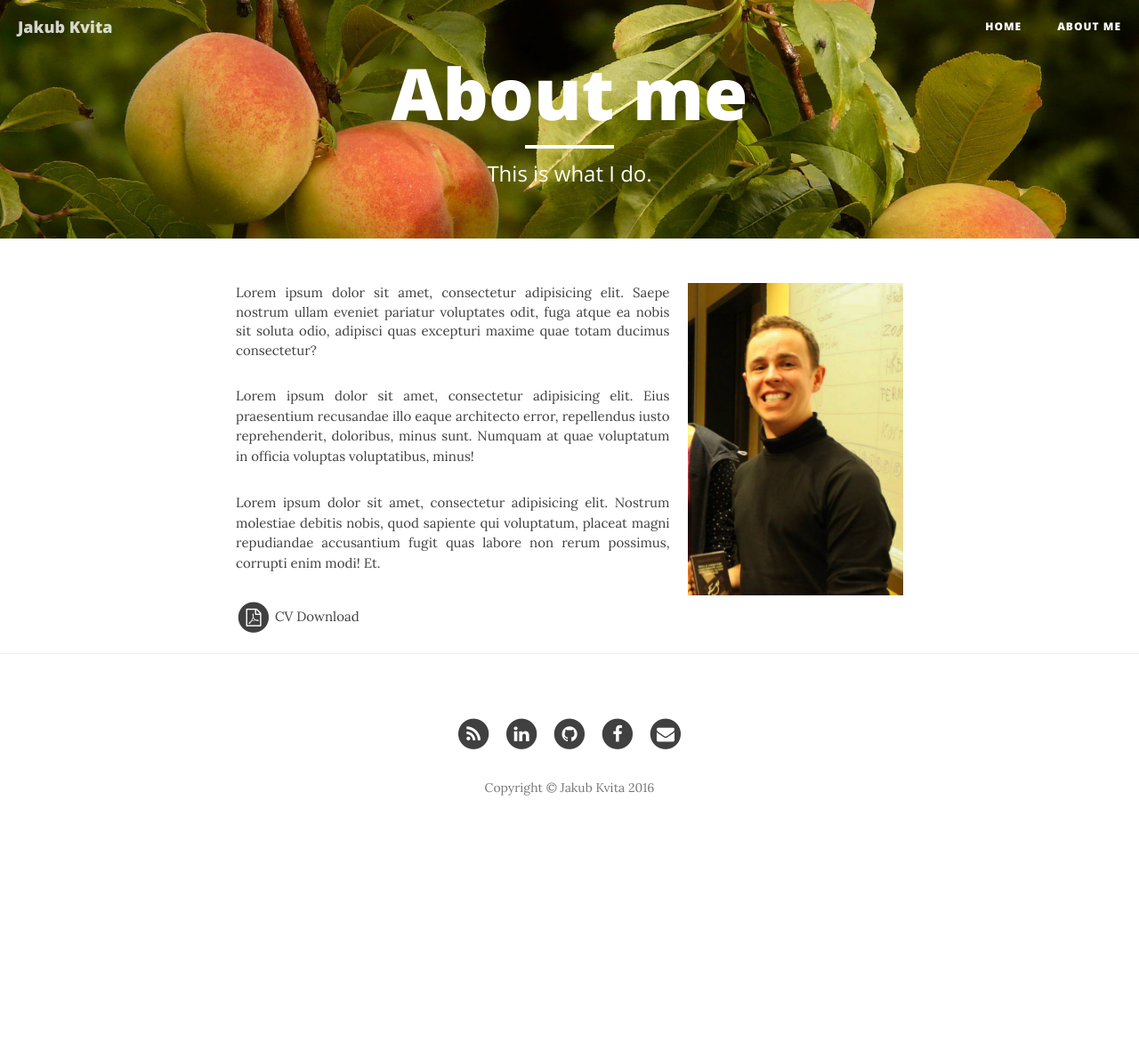
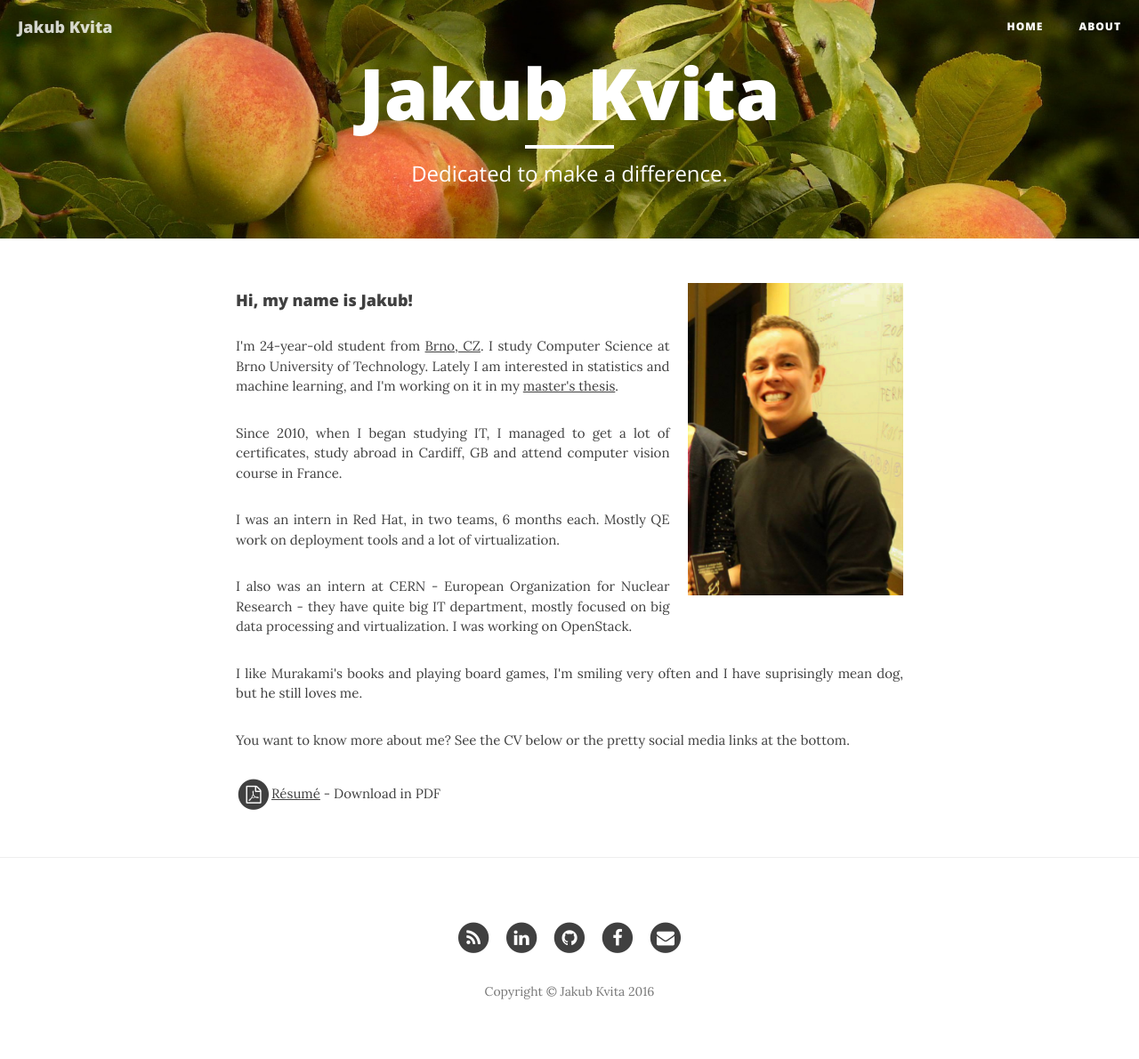
Before and after one commit to kvitajakub/kvitajakub.github.io, a Jekyll site: the page built from about.html, in a window 1280 px wide. Shown: the whole page at 89% size. Built offline with Jekyll 4.4.1, drawn with Linux system fonts in a browser that asks for light colours; nearby versions of some CDN libraries; before the commit the page ends 961 px from its top, so only the background shows below that.

Commit message:
about page finished

```diff
--- a/_config.yml
+++ b/_config.yml
@@ -13,6 +13,6 @@ email: kvitajakub@gmail.com
 markdown: kramdown
 highlighter: pygments
 permalink: pretty
-paginate: 8
+paginate: 6
 exclude: ["less","node_modules","Gruntfile.js","package.json","README.md", "articles.html"]
 # gems: [jekyll-paginate]
--- a/_layouts/page.html
+++ b/_layouts/page.html
@@ -8,7 +8,7 @@ layout: default
         <div class="row">
             <div class="col-lg-8 col-lg-offset-2 col-md-10 col-md-offset-1">
                 <div class="site-heading">
-                    <h1>{% if page.title %}{{ page.title }}{% elsif page.first-title %}{{ page.first-title }}{% else %}{{ site.title }}{% endif %}</h1>
+                    <h1>{% if page.first-title %}{{ page.first-title }}{% elsif page.title %}{{ page.title }}{% else %}{{ site.title }}{% endif %}</h1>
                     <hr class="small">
                     <span class="subheading">{{ page.description }}</span>
                 </div>
--- a/about.html
+++ b/about.html
@@ -1,21 +1,28 @@
 ---
 layout: page
-title: "About me"
-description: "This is what I do."
+title: "About"
+first-title: "Jakub Kvita"
+description: "Dedicated to make a difference."
 redefined-size: "col-lg-8 col-lg-offset-2 col-md-10 col-md-offset-1 text-justify"
 ---
 
 <img src="{{ site.baseurl }}/img/profil.jpg" style="width:35%;float:right; padding-bottom:4px; padding-left: 15pt">
-Lorem ipsum dolor sit amet, consectetur adipisicing elit. Saepe nostrum ullam eveniet pariatur voluptates odit, fuga atque ea nobis sit soluta odio, adipisci quas excepturi maxime quae totam ducimus consectetur?
+<h4>Hi, my name is Jakub!</h4>
+<p>I'm 24-year-old student from <a href="https://www.google.com/maps/place/Brno,+CZ">Brno, CZ</a>. I study Computer Science at Brno University of Technology. Lately I am interested in statistics and machine learning, and I'm working on it in my <a href="https://github.com/kvitajakub/MasterThesis/raw/2f29161d617f0d4b7feec8f9a2a23b557b3583f1/diplomka.pdf">master's thesis</a>.</p>
 
-<p>Lorem ipsum dolor sit amet, consectetur adipisicing elit. Eius praesentium recusandae illo eaque architecto error, repellendus iusto reprehenderit, doloribus, minus sunt. Numquam at quae voluptatum in officia voluptas voluptatibus, minus!</p>
+<p>Since 2010, when I began studying IT, I managed to get a lot of certificates, study abroad in Cardiff, GB and attend computer vision course in France.</p>
 
-<p>Lorem ipsum dolor sit amet, consectetur adipisicing elit. Nostrum molestiae debitis nobis, quod sapiente qui voluptatum, placeat magni repudiandae accusantium fugit quas labore non rerum possimus, corrupti enim modi! Et.</p>
+<p>I was an intern in Red Hat, in two teams, 6 months each. Mostly QE work on deployment tools and a lot of virtualization.</p>
 
-<a href="https://github.com/kvitajakub/moderncv-Kvita/raw/master/kvitajakub-CV.pdf">
+<p>I also was an intern at CERN - European Organization for Nuclear Research - they have quite big IT department, mostly focused on big data processing and virtualization. I was working on OpenStack.</p>
+
+<p>I like Murakami's books and playing board games, I'm smiling very often and I have suprisingly mean dog, but he still loves me.</p>
+
+<p>You want to know more about me? See the CV below or the pretty social media links at the bottom.</p>
+
+<p><a href="https://github.com/kvitajakub/moderncv-Kvita/raw/master/kvitajakub-CV.pdf">
     <span class="fa-stack fa-lg">
         <i class="fa fa-circle fa-stack-2x"></i>
         <i class="fa fa-file-pdf-o fa-stack-1x fa-inverse"></i>
-    </span>
-    CV Download
-</a>
+    </span>Résumé</a>
+ - Download in PDF</p>
```
Also changed, not shown: README.md.
